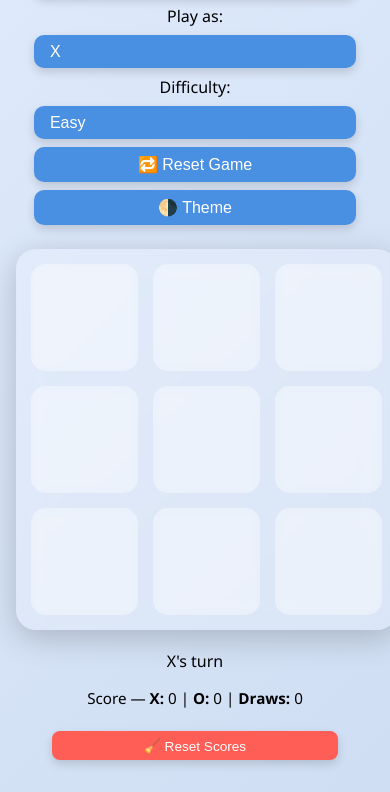
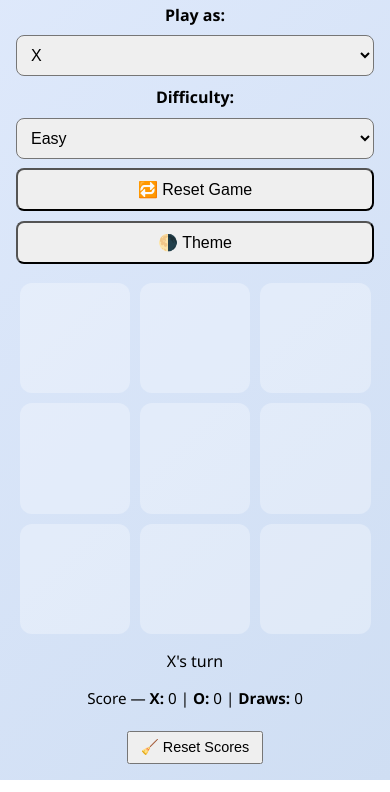
Before and after one commit to vinitvkdm11-star/XO-game, a plain HTML site: page index.html in a window 390 px wide. Shown: the part 172-964 px from the top of the page. Drawn offline with nearby package versions, Linux system fonts and the light colour scheme.

Commit message:
style.css

```diff
--- a/style.css
+++ b/style.css
@@ -1,211 +1,124 @@
-/* Base setup */
+/* === Base Setup Tweaks === */
 body {
   margin: 0;
   padding: 0;
   font-family: 'Segoe UI', sans-serif;
   background: linear-gradient(135deg, #e0eafc, #cfdef3);
   transition: background 0.3s, color 0.3s;
+  display: flex;
+  justify-content: center;
+  align-items: center;
+  min-height: 100vh;
 }
 
-body.dark {
-  background: linear-gradient(135deg, #1f1f1f, #2a2a2a);
-  color: #fff;
+.game-container {
+  width: 100%;
+  max-width: 500px;
+  padding: 1rem;
+  box-sizing: border-box;
+  text-align: center;
 }
 
-/* Container */
-.game-container {
-  text-align: center;
-  padding: 2rem 1rem;
-}
-
-/* Heading */
-h1 {
-  font-size: clamp(2rem, 6vw, 3rem);
-  margin-bottom: 1rem;
-  color: #333;
-}
-
-body.dark h1 {
-  color: #eee;
-}
-
-/* Controls */
+/* === Game Controls (Responsive) === */
 .controls {
   display: flex;
   flex-wrap: wrap;
   justify-content: center;
-  gap: 0.75rem;
-  margin-bottom: 1.5rem;
+  gap: 10px;
+  margin-bottom: 1.2rem;
 }
 
-label {
-  font-size: 1rem;
-  color: inherit;
+.controls label {
+  flex-basis: 100%;
+  text-align: center;
+  font-weight: bold;
 }
 
-select, button {
-  padding: 0.5rem 1rem;
+.controls select, .controls button {
+  flex: 1 1 45%;
+  min-width: 120px;
+  padding: 10px;
   font-size: 1rem;
-  border: none;
-  border-radius: 10px;
-  background: #4a90e2;
-  color: white;
-  cursor: pointer;
-  box-shadow: 0 4px 10px rgba(0,0,0,0.15);
-  transition: background 0.2s, transform 0.2s;
+  border-radius: 8px;
 }
 
-select:hover, button:hover {
-  background: #357ab8;
-  transform: scale(1.05);
-}
-
-select {
-  appearance: none;
-}
-
-/* Game Board */
+/* === Game Board === */
 #board {
   display: grid;
   grid-template-columns: repeat(3, 1fr);
-  gap: 15px;
-  width: 90vw;
-  max-width: 400px;
+  gap: 12px;
+  max-width: 350px;
   margin: 0 auto;
-  padding: 15px;
-  backdrop-filter: blur(12px);
-  background: rgba(255, 255, 255, 0.2);
-  border-radius: 20px;
-  box-shadow: 0 8px 32px rgba(0,0,0,0.2);
+  aspect-ratio: 1 / 1;
 }
 
-body.dark #board {
-  background: rgba(255, 255, 255, 0.1);
+/* === Cell Styling === */
+.cell {
+  background: rgba(255, 255, 255, 0.3);
+  border-radius: 12px;
+  color: #222;
+  font-size: 2rem;
+  display: flex;
+  justify-content: center;
+  align-items: center;
+  font-weight: bold;
+  transition: 0.2s ease-in-out;
 }
 
-/* Individual Cells */
-.cell {
-  width: 100%;
-  aspect-ratio: 1 / 1;
-  font-size: clamp(2rem, 7vw, 3rem);
-  background: rgba(255, 255, 255, 0.3);
-  border-radius: 15px;
-  color: #222;
-  display: flex;
-  align-items: center;
-  justify-content: center;
-  font-weight: bold;
-  cursor: pointer;
-  transition: background 0.3s, transform 0.2s;
-  backdrop-filter: blur(6px);
-}
-
-body.dark .cell {
-  background: rgba(0, 0, 0, 0.3);
-  color: #fff;
-}
-
-.cell:hover {
-  background: rgba(255, 255, 255, 0.5);
-  transform: scale(1.05);
-}
-
-/* Colored and animated X */
-.cell.x {
-  color: #FF3B30;
-  text-shadow: 0 0 10px rgba(255, 59, 48, 0.6);
-  animation: pop 0.3s ease-out;
-}
-
-/* Colored and animated O */
-.cell.o {
-  color: #007AFF;
-  text-shadow: 0 0 10px rgba(0, 122, 255, 0.6);
-  animation: pop 0.3s ease-out;
-}
-
-/* Pop animation */
-@keyframes pop {
-  0% {
-    transform: scale(0.2);
-    opacity: 0.2;
-  }
-  60% {
-    transform: scale(1.2);
-    opacity: 1;
-  }
-  100% {
-    transform: scale(1);
-  }
-}
-
-/* Status Text */
-.status {
-  margin-top: 20px;
-  font-size: 1.2rem;
-  font-weight: 500;
-}
-
-/* Confetti */
-canvas#confetti {
-  position: fixed;
-  top: 0;
-  left: 0;
-  width: 100vw;
-  height: 100vh;
-  pointer-events: none;
-  z-index: 1000;
-}
-
-/* Scoreboard */
-.scoreboard {
+/* === Status & Scoreboard === */
+.status, .scoreboard {
   margin-top: 1rem;
   font-size: 1rem;
 }
 
 .scoreboard button {
   margin-top: 0.5rem;
-  padding: 0.4rem 0.8rem;
+  padding: 6px 12px;
   font-size: 0.9rem;
-  background: #ff5e57;
-  color: #fff;
-  border: none;
-  border-radius: 8px;
-  cursor: pointer;
-  transition: background 0.2s ease;
 }
 
-.scoreboard button:hover {
-  background: #d94c4c;
+/* === Confetti Canvas === */
+canvas#confetti {
+  position: fixed;
+  top: 0; left: 0;
+  width: 100vw; height: 100vh;
+  pointer-events: none;
+  z-index: 1000;
 }
 
-/* Mobile responsiveness */
+/* === Mobile Responsive Fixes === */
 @media (max-width: 500px) {
-  .controls {
-    flex-direction: column;
-    align-items: center;
-    gap: 0.5rem;
-  }
-
-  select, button {
-    width: 90%;
-    font-size: 1rem;
-  }
-
-  .scoreboard p {
-    font-size: 0.95rem;
-  }
-
   h1 {
     font-size: 1.8rem;
   }
 
-  .status {
+  .controls {
+    flex-direction: column;
+    gap: 0.6rem;
+  }
+
+  .controls select,
+  .controls button {
+    width: 100%;
     font-size: 1rem;
   }
 
+  #board {
+    width: 90vw;
+    max-width: none;
+    gap: 10px;
+  }
+
+  .cell {
+    font-size: 2.5rem;
+    aspect-ratio: 1 / 1;
+  }
+
+  .scoreboard {
+    font-size: 0.95rem;
+  }
+
   .scoreboard button {
-    font-size: 0.85rem;
-    width: 80%;
+    font-size: 0.9rem;
   }
 }
```
